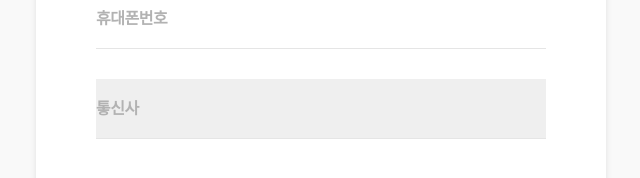
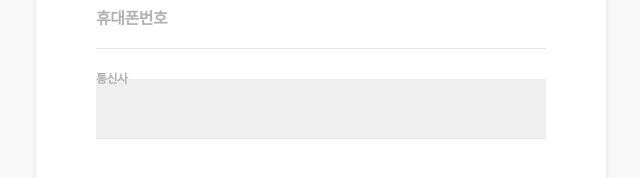
Before and after one commit to limsongeun94/bunjang_clone, a Next.js app: page /signup in a window 1280 px wide. Shown: the part 432-610 px from the top of the page, without its empty margins (319-959 px from the left). Built offline with nearby package versions, Linux system fonts and the light colour scheme; a web font is replaced by a local one.

Commit message:
signup - select box floting label

```diff
--- a/src/pages/signup/index.tsx
+++ b/src/pages/signup/index.tsx
@@ -22,9 +22,8 @@ export default () => {
         </div>
 
         <MyInput placeholder={"예시: 01012345678"}>휴대폰번호</MyInput>
-        <div className="field">
-          <label>
-            <select className="field_input">
+        <div className="floating-label">
+          <select className="floating-select bottom-0 text-[100%] leading-[1.15] text-[#191919]">
             <option className="hidden" value="" />
             <option value="skt">SKT</option>
             <option value="kt">KT</option>
@@ -33,8 +32,7 @@ export default () => {
             <option value="kt_alddle">KT 알뜰폰</option>
             <option value="lg_alddle">LG U+ 알뜰폰</option>
           </select>
-            <p>톻신사</p>
-          </label>
+          <label>통신사</label>
         </div>
         {/* <MyInput>통신사</MyInput> */}
       </div>
--- a/src/styles/my_input.css
+++ b/src/styles/my_input.css
@@ -22,7 +22,6 @@
   letter-spacing: -0.5px;
 }
 .field_input::placeholder {
-  /* opacity: 1; */
   color: transparent;
 }
 .field label p {
@@ -48,8 +47,53 @@
   top: 0;
   font-size: 0.75rem;
 }
+.field select:focus + p,
+.field select:not([value=""]):valid + p {
+  top: 0;
+  font-size: 0.75rem;
+}
 .field_input:not(:focus) + p {
   top: 50%;
   font-size: 1rem;
   transform: translateY(-50%);
 }
+
+.floating-label {
+  position: relative;
+  margin-bottom: 20px;
+}
+
+.floating-select {
+  display: block;
+  width: 100% !important;
+  height: 3.75rem;
+  padding: 0;
+  font-size: 1.3125rem;
+  font-weight: 900;
+  border-bottom: 1px solid rgb(229, 229, 229);
+  outline: none;
+  appearance: none;
+  color: rgb(33, 33, 33);
+  box-sizing: border-box;
+  letter-spacing: -0.5px;
+}
+.floating-select:focus {
+  border-color: rgb(25, 25, 25);
+}
+.floating-label label {
+  top: 50%;
+  font-size: 1rem;
+  transform: translateY(-50%);
+  position: absolute;
+  left: 0;
+  color: rgb(178, 178, 178);
+  font-weight: 700;
+  transition: top 0.2s, font-size 0.2s;
+  user-select: none;
+  pointer-events: none;
+}
+.floating-select:focus ~ label,
+.floating-select:not([value=""]):valid ~ label {
+  top: 0;
+  font-size: 0.75rem;
+}
```
Also changed, not shown: src/pages/index.tsx (+7 -11 lines), 2 other files (tests, documents, lock files or other folders). Lines whose indentation alone changed are shown as unchanged.
